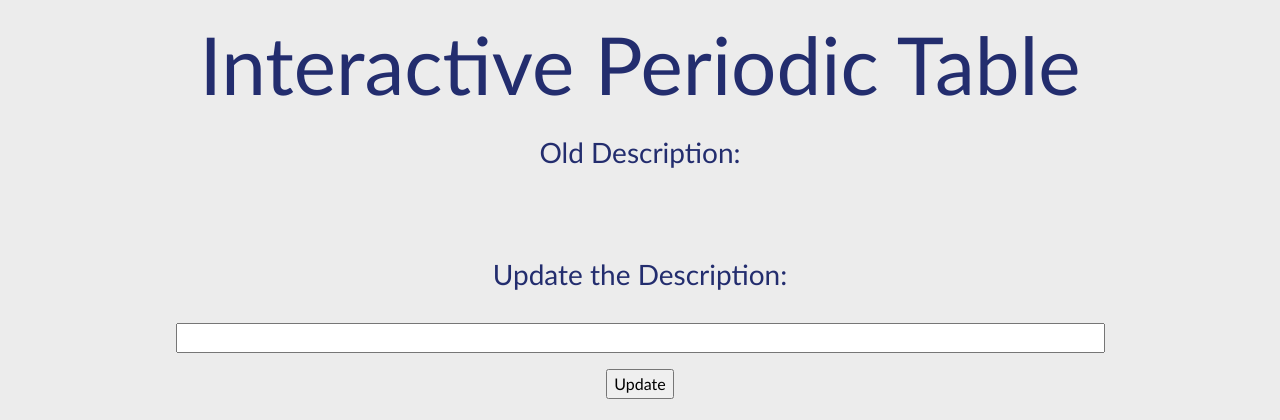
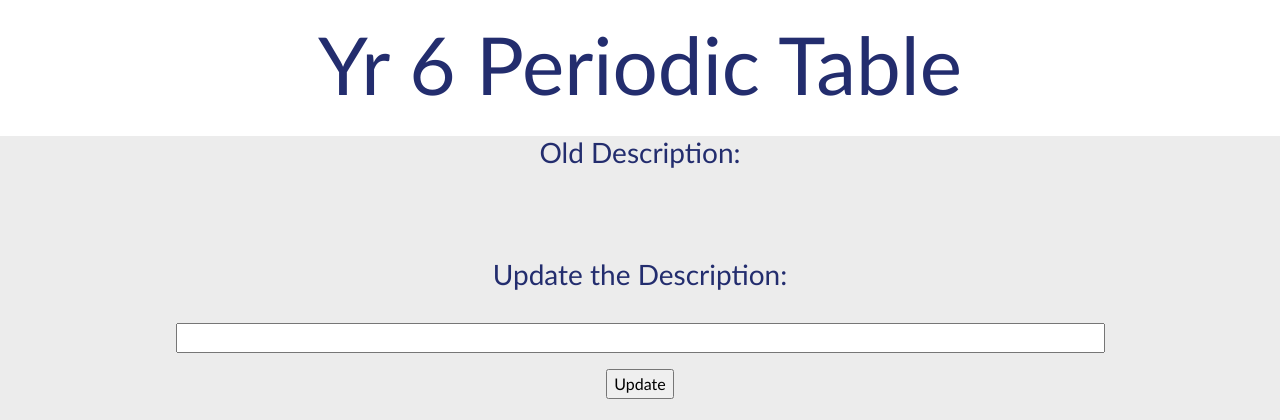
Before and after one commit to deanvains/InteractivePeriodicTable, a Flask app: page /change/1 in a window 1280 px wide. Shown: the top 420 px of that part. Run offline with Flask 2, Linux system fonts and the light colour scheme; data that the repository does not hold is empty; the page is wider than the window, and the part outside it is not shown; some libraries are stand-ins or nearby versions.

Commit message:
Sams minor changes

```diff
--- a/app/static/style.css
+++ b/app/static/style.css
@@ -18,7 +18,7 @@ body {
 }
 
 .mynav {
-    background-color: #ececec !important;
+    background-color: white !important;
 }
 
 .nav-link h1 {
--- a/app/templates/base.html
+++ b/app/templates/base.html
@@ -17,7 +17,7 @@
 
             <li class="nav-item active">
                 <a class="nav-link" href="{{ url_for('homepage') }}">
-                    <h1> Interactive Periodic Table </h1>
+                    <h1> Yr 6 Periodic Table </h1>
                 </a>
             </li>
         </ul>
```
